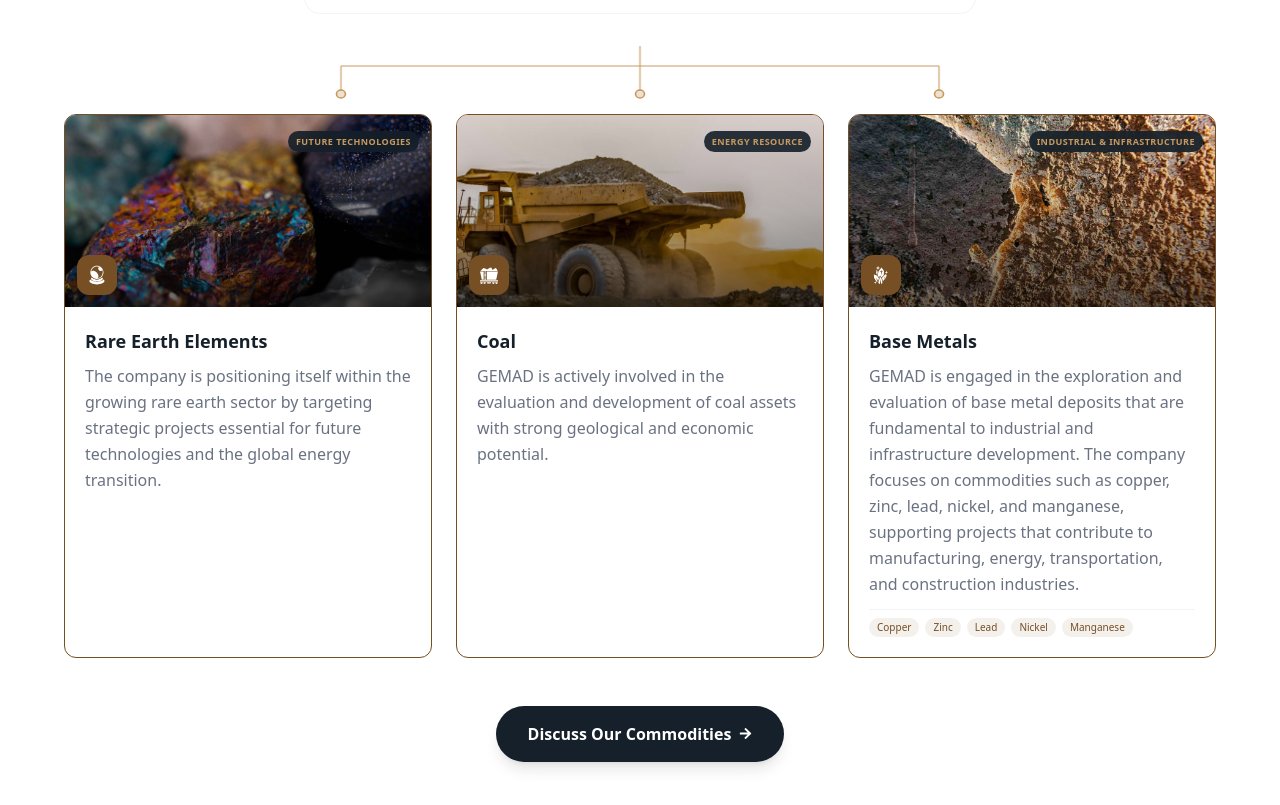
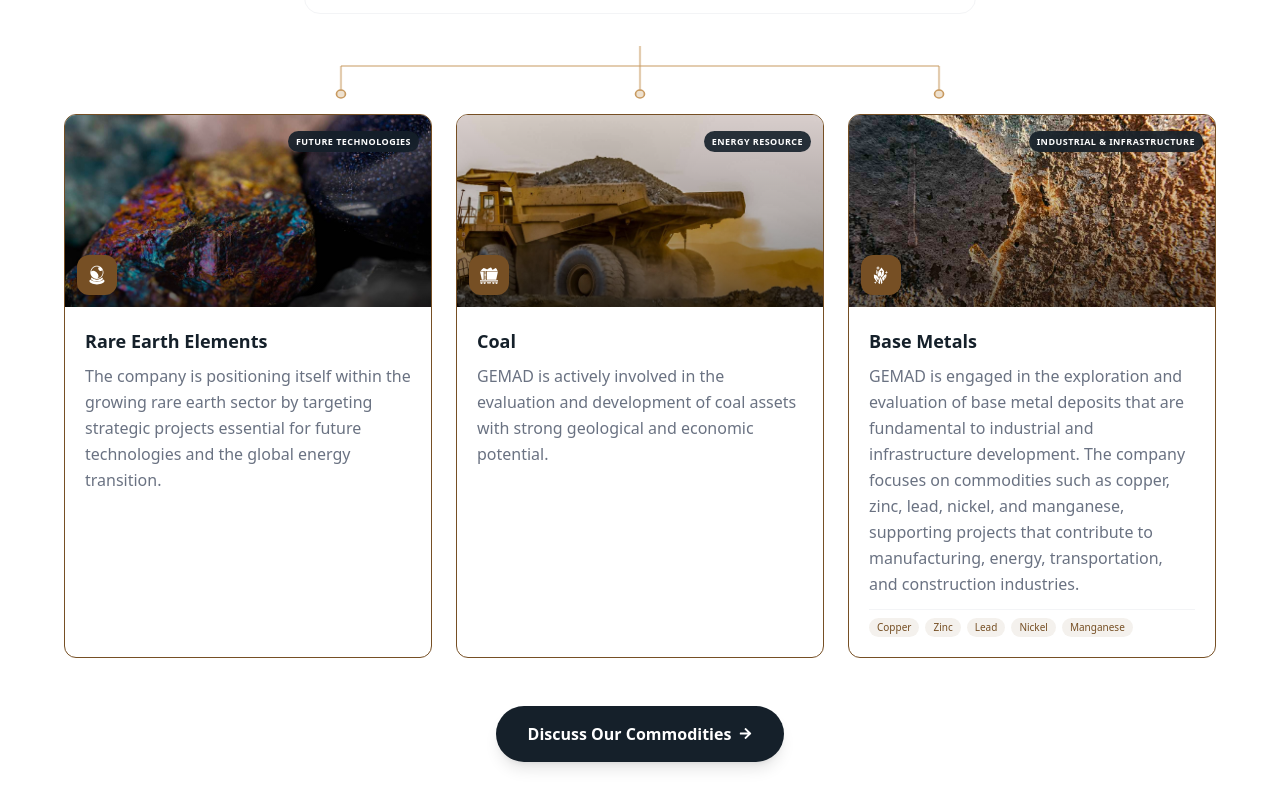
Before and after one commit to munashex/gemad2, a React (Vite) app: page /commodities in a window 1280 px wide. Shown: the part 1220-2025 px from the top of the page. Built offline with nearby package versions, Linux system fonts and the light colour scheme; what tailwindcss-animated would draw is missing.

Commit message:
changing color

```diff
--- a/src/pages/commodities.jsx
+++ b/src/pages/commodities.jsx
@@ -313,7 +313,7 @@ const Commodities = () => {
                                                     />
                                                     <div className="absolute inset-0 bg-gradient-to-t from-black/60 via-black/20 to-transparent" />
                                                     <div className="absolute top-3 right-3">
-                                                        <span className="inline-block text-[9px] font-bold tracking-wider uppercase text-[#c89a60] bg-[#15202a]/90 backdrop-blur-sm px-2 py-1 rounded-full">
+                                                        <span className="inline-block text-[9px] font-bold tracking-wider uppercase text-white bg-[#15202a]/90 backdrop-blur-sm px-2 py-1 rounded-full">
                                                             {commodity.tag}
                                                         </span>
                                                     </div>
```
